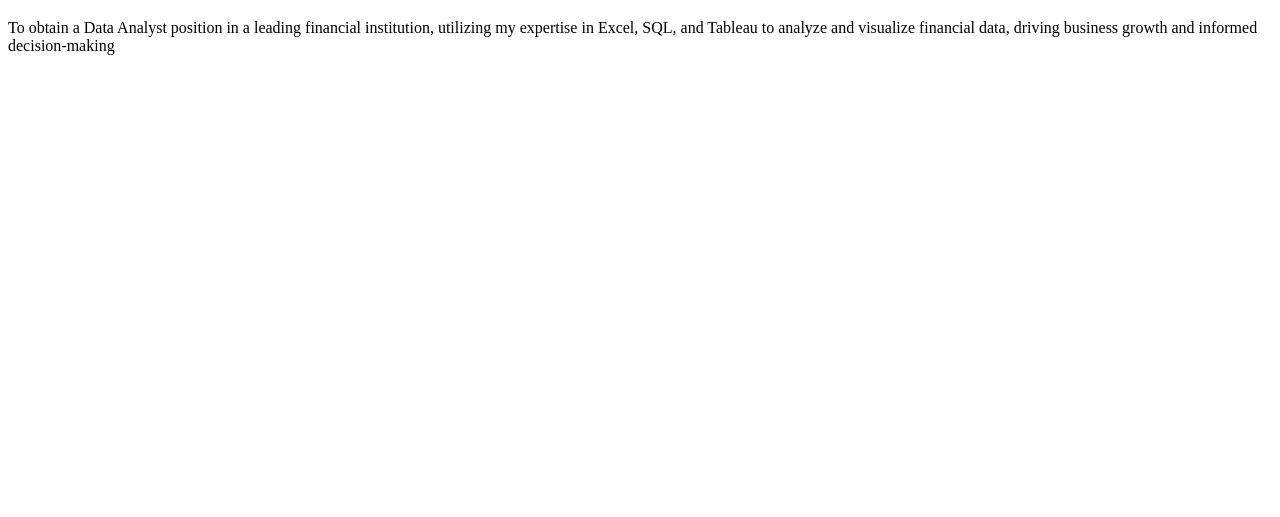
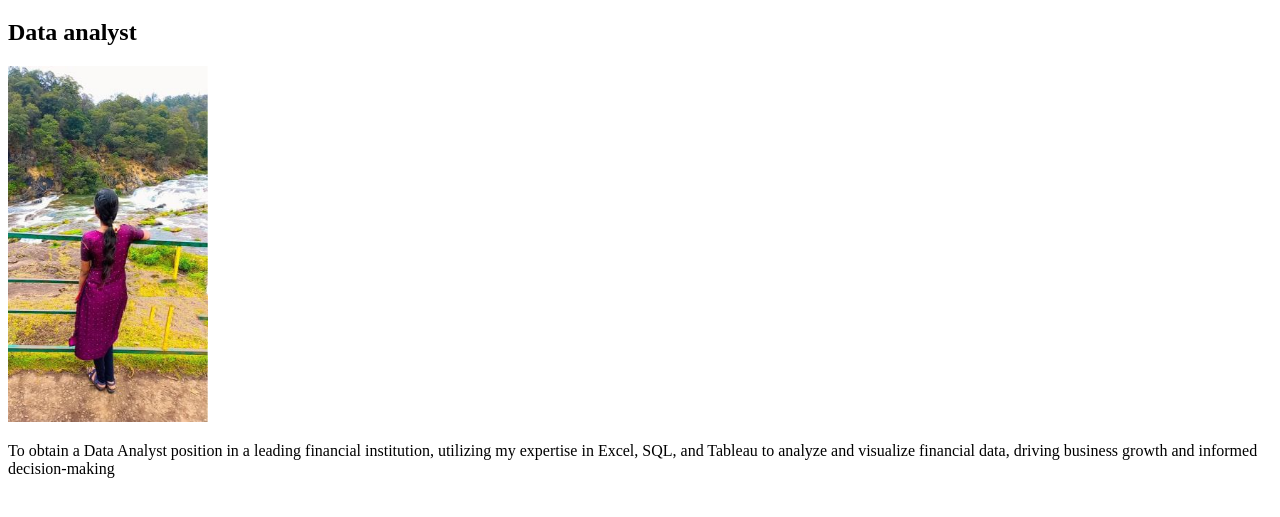
Before and after one commit to HarideviMuruganantham/First_project, a plain HTML site: page index.html in a window 1280 px wide. Shown: the part 61-578 px from the top of the page. Drawn offline with Linux system fonts and the light colour scheme.

Commit message:
added image

```diff
--- a/index.html
+++ b/index.html
@@ -7,6 +7,8 @@
 </head>
 <body>
     <h1>Haridevi Muruganantham</h1>
+    <h2>Data analyst</h2>
+    <img src="profile.jpeg" width="200px" alt="">
     <p>To obtain a Data Analyst position in a leading financial institution, utilizing my expertise in Excel, SQL, and Tableau to analyze and visualize financial data, driving business growth and informed decision-making</p>
 </body>
 </html>
```
